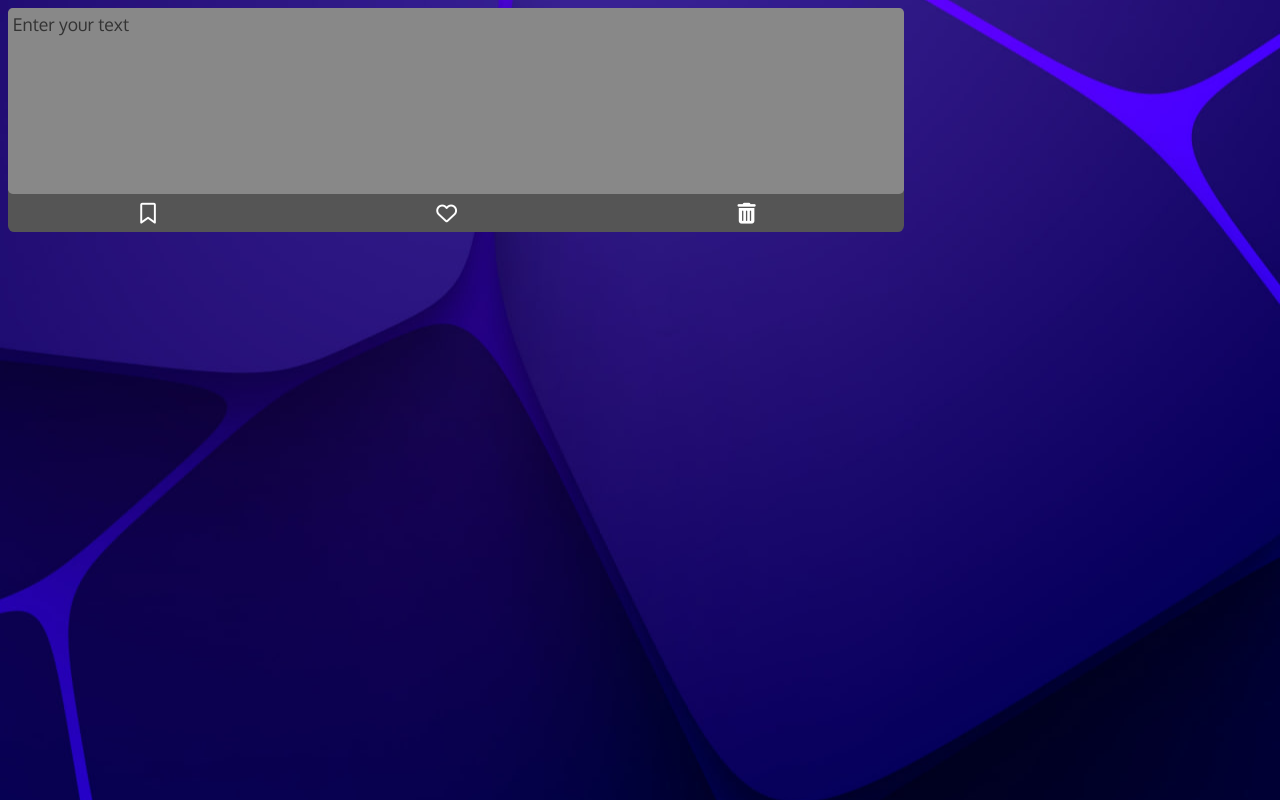
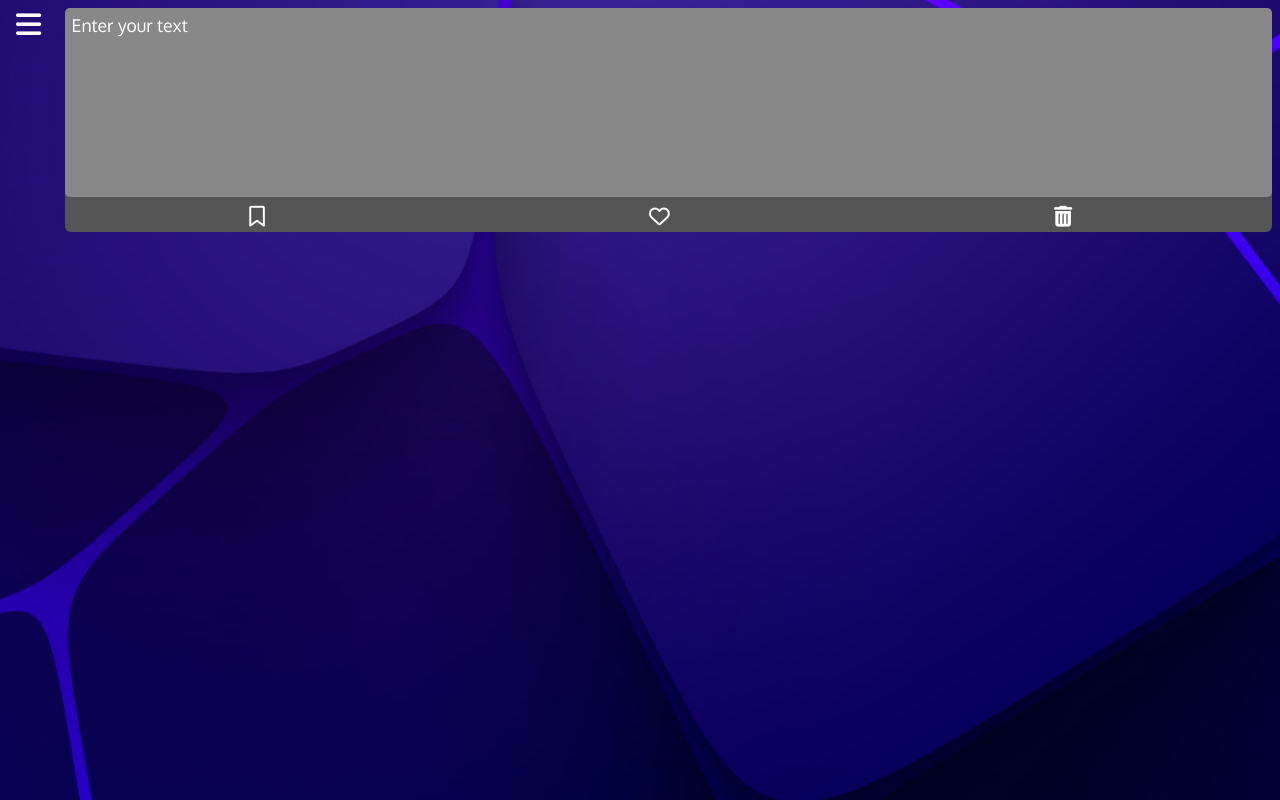
Before and after one commit to kx-akbar/Reminder, a plain HTML site: page index.html in a window 1280 px wide. Both pictures are taken after a click on the icon 348 px from the left and 23 px from the top of the page. Drawn offline with Linux system fonts and the light colour scheme.

Commit message:
Reminder JS

```diff
--- a/app.js
+++ b/app.js
@@ -2,11 +2,17 @@
 
 const closeNavbar = document.getElementById('close');
 const leftNavbar = document.getElementById('navbar');
+const menuBar = document.getElementById('menuBar');
+const note = document.getElementById('note');
 
-
-
-
+menuBar.addEventListener('click', () => {
+    leftNavbar.style.display = "inline-block";
+    menuBar.removeAttribute('class', 'fa-solid fa-bars');
+    note.style.width = "70vw";
+})
 
 closeNavbar.addEventListener('click', () => {
     leftNavbar.style.display = "none";
+    note.style.width = "94.3vw";
+    menuBar.setAttribute('class', 'fa-solid fa-bars');
 });
--- a/index.html
+++ b/index.html
@@ -54,14 +54,20 @@
           <button class="btn">Change Note Stills</button>
         </div>
       </article>
+      <i id="menuBar"></i>
       <div class="modal-box">
         <i class="fa-solid fa-close"></i>
         <img src="./images/user-logo_1.png" alt="" />
         <img src="./images/user-logo_2.png" alt="" />
       </div>
       <section>
-            <div class="note">
-                <textarea id="" cols="30" rows="8" placeholder="Enter your text"></textarea>
+        <div class="note" id="note">
+          <textarea
+            id=""
+            cols="30"
+            rows="8"
+            placeholder="Enter your text"
+          ></textarea>
           <div class="icon">
             <i class="fa-regular fa-bookmark"></i>
             <i class="fa-regular fa-heart"></i>
--- a/style.css
+++ b/style.css
@@ -27,7 +27,7 @@
   /* display: none; */
 }
 
-.user{
+.user {
   display: flex;
   gap: 1rem;
   justify-content: flex-start;
@@ -96,13 +96,13 @@
 
 /* =========================================================================== */
 
-.name-box{
+.name-box {
   background-color: transparent;
   padding: 1rem 0 0 0.4rem;
   position: relative;
 }
 
-.name-box > input{
+.name-box > input {
   position: absolute;
   top: 0.7rem;
   color: #000;
@@ -114,11 +114,11 @@
   /* display: none; */
 }
 
-.name-box > input::placeholder{
+.name-box > input::placeholder {
   color: #222;
 }
 
-.name-box h1{
+.name-box h1 {
   color: #ffffff;
   font-weight: 700;
   position: absolute;
@@ -126,7 +126,7 @@
   display: none;
 }
 
-.name-save{
+.name-save {
   border: none;
   outline: none;
   cursor: pointer;
@@ -139,7 +139,7 @@
   display: none;
 }
 
-.control-list{
+.control-list {
   display: flex;
   align-items: flex-start;
   justify-content: flex-start;
@@ -149,7 +149,7 @@
   padding: 3rem 0 0 0.4rem;
 }
 
-.control-list button{
+.control-list button {
   width: 100%;
   text-align: left;
   padding: 0.7rem 1rem;
@@ -160,33 +160,41 @@
   border-radius: 0.5rem 0 0 0.5rem;
 }
 
-.control-list button:hover, .change-btn:hover{
+.control-list button:hover,
+.change-btn:hover {
   opacity: 0.8;
 }
 
-.fa-bars, .fa-close{
+.fa-bars {
+  cursor: pointer;
+  font-size: 1.8rem;
+  color: #fff;
+  margin-top: 0.7rem;
+  margin-left: 1rem;
+  margin-right: 1rem;
+  display: none;
+}
+
+.fa-close {
   cursor: pointer;
   font-size: 1.8rem;
   color: #fff;
   position: absolute;
   top: 0.5rem;
   right: 0.5rem;
-}
-
-.fa-close{
   font-size: 1.9rem;
 }
 
 /* =========================================================================== */
 
-section{
+section {
   display: flex;
   justify-content: center;
   align-items: center;
   padding: 0.5rem 0.5rem;
 }
 
-.note{
+.note {
   width: 70vw;
   background-color: #555;
   text-align: right;
@@ -194,9 +202,9 @@ section{
   border-radius: 0.4rem;
 }
 
-.note textarea{
+.note textarea {
   border-radius: 0.3rem;
-    padding: 0.3rem;
+  padding: 0.4rem;
   width: 100%;
   resize: none;
   border: none;
@@ -207,11 +215,11 @@ section{
   background-color: #888;
 }
 
-.note textarea::placeholder{
-    color: #333;
+.note textarea::placeholder {
+  color: #FFF;
 }
 
-.icon{
+.icon {
   display: flex;
   justify-content: space-around;
   align-items: center;
```
Lines whose indentation alone changed are shown as unchanged.
